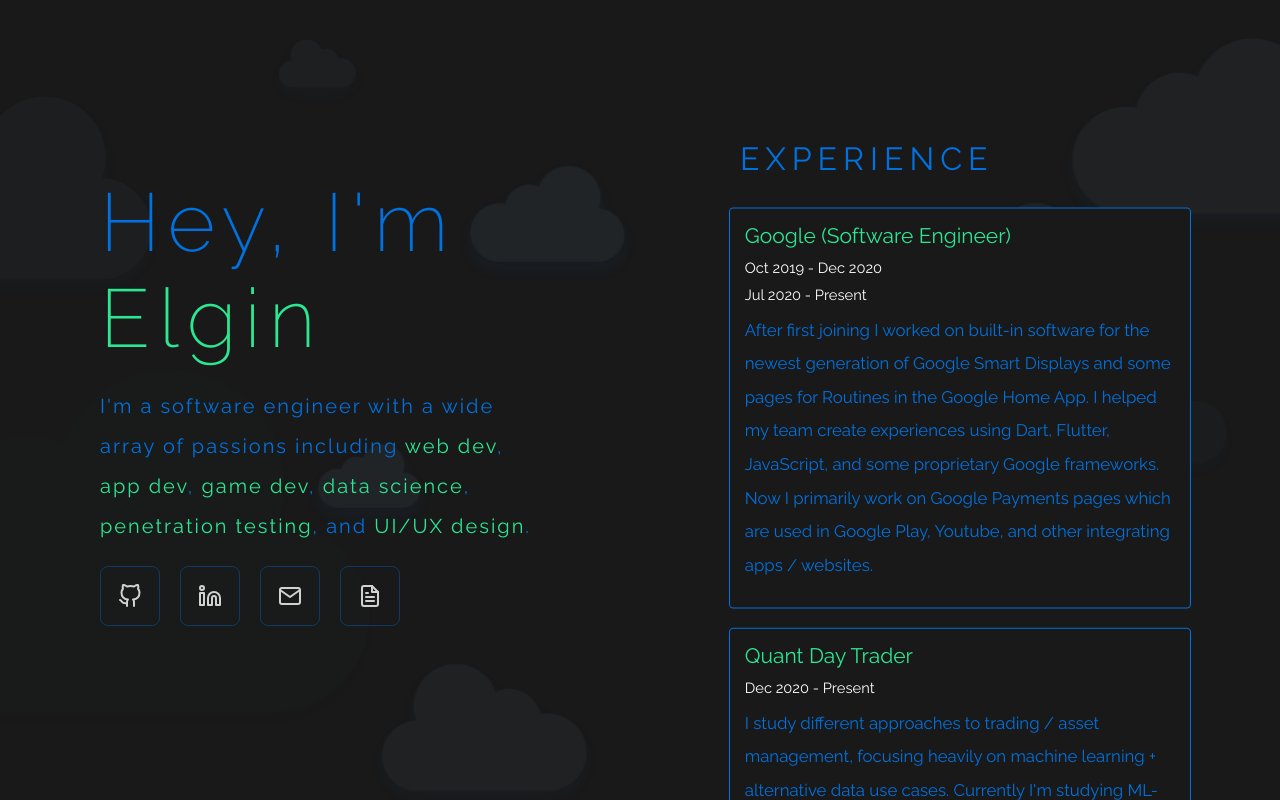
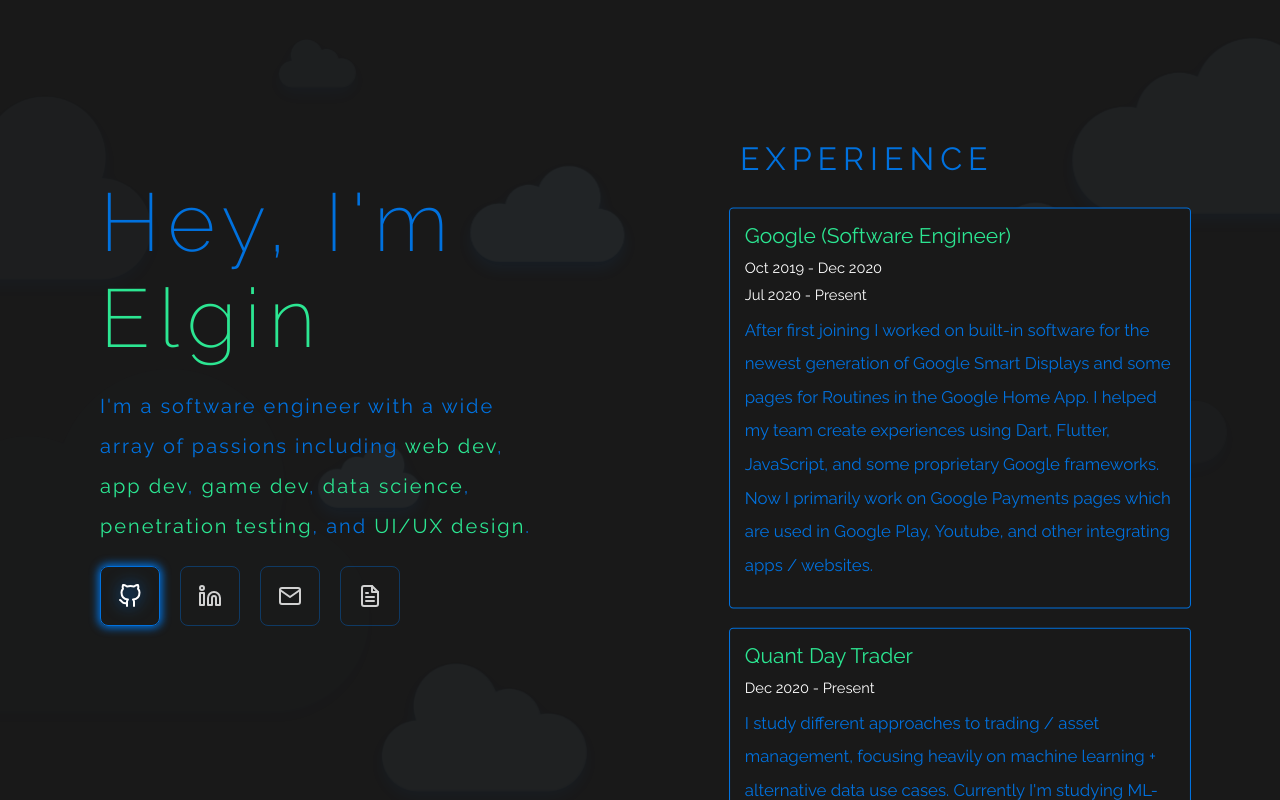
Before and after one commit to elginbeloy/elginbeloycom, a Vue app: page / in a window 1280 px wide. In both pictures the pointer is over the element 130 px from the left and 596 px from the top of the page. Built offline with nearby package versions, Linux system fonts and the light colour scheme.

Commit message:
Fixed on-hover effect for hero buttons.

```diff
--- a/src/components/HeroText.vue
+++ b/src/components/HeroText.vue
@@ -124,14 +124,14 @@ export default {
   opacity: 0.8;
 }
 
-.hero-links__link img :hover {
+.hero-links__link:hover {
   border-color: #0071de;
   box-shadow: 0 0 8px 2px #0071de;
+}
 
-  img {
-    opacity: 1;
-    filter: drop-shadow(0 0 8px #0071de);
-  }
+.hero-links__link:hover img {
+  opacity: 1;
+  filter: drop-shadow(0 0 8px #0071de);
 }
 
 @media (max-width: 800px) {
```
